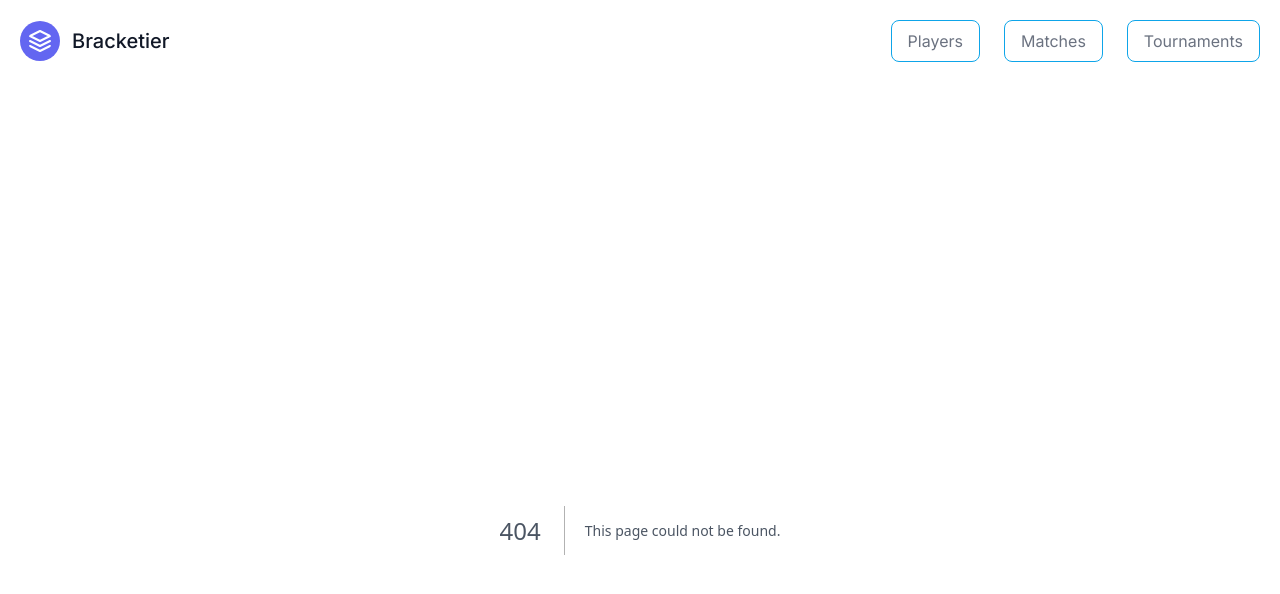
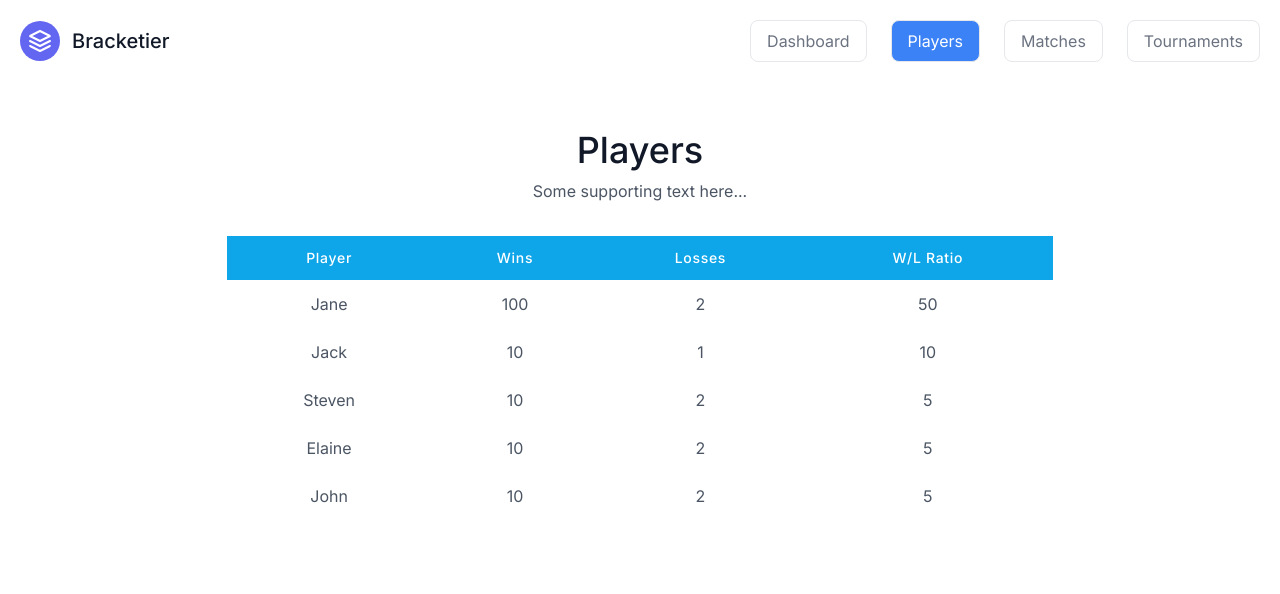
Before and after one commit to Zaffri/bracketier, a Next.js app: page /players in a window 1280 px wide. Before the commit this address had no page. Shown: the top 594 px of the page. Built offline with nearby package versions, Linux system fonts and the light colour scheme.

Commit message:
Base dashboard UI and nav active link CSS added

```diff
--- a/src/app/_data/provider.ts
+++ b/src/app/_data/provider.ts
@@ -9,9 +9,9 @@ const baseHeaders = {};
 
 export default async function provider (config: providerConfig) {
   const { path, method, headers, body } = config;
-  console.log('Calling: ', `/api/${path}`);
+  console.log('Calling: ', `/api${path}`);
 
-  const response = await fetch(`/api/${path}`, {
+  const response = await fetch(`/api${path}`, {
     method,
     headers: { ...baseHeaders, ...(headers && headers) },
     body: JSON.stringify(body)
--- a/src/app/layout.tsx
+++ b/src/app/layout.tsx
@@ -6,8 +6,8 @@ import Appbar from '@/components/Appbar';
 const inter = Inter({ subsets: ['latin'] })
 
 export const metadata: Metadata = {
-  title: 'Tournament App',
-  description: 'Generated by create next app',
+  title: 'Bracketier',
+  description: 'Tournament app',
 }
 
 export default function RootLayout({
--- a/src/app/matches/page.tsx
+++ b/src/app/matches/page.tsx
@@ -1,6 +1,7 @@
 'use client';
 import { useEffect, useState } from 'react';
 import { getMatches } from '@/app/_data/match';
+import PageTitle from "@/components/PageTitle";
 import Table from "@/components/Table";
 
 export default function Matches() {
@@ -21,7 +22,7 @@ export default function Matches() {
 
   return (
     <>
-      <h1 className="sm:text-4xl text-3xl font-medium title-font mb-2 text-gray-900 text-center">Matches</h1>
+      <PageTitle title="Matches" />
       <Table columns={ columns } rows={ matches } />
     </>
   );
--- a/src/app/page.tsx
+++ b/src/app/page.tsx
@@ -1,29 +1,29 @@
-'use client';
-import { useEffect, useState } from 'react';
-import { getPlayers } from '@/app/_data/player';
-import Table from "@/components/Table";
+import Card from "@/components/Card";
+import PageSubtitle from "@/components/PageSubtitle";
+import PageTitle from "@/components/PageTitle";
 
-export default function Home() {
-  const [players, setPlayers] = useState([]);
-  const [page, setPage] = useState(1);
-
-  useEffect(() => {
-    getPlayers(page)
-      .then(data => setPlayers(data))
-      .catch(e => console.error(e));
-  }, [page]);
-
-  const columns = [
-    { label: 'Player', key: 'player' },
-    { label: 'Wins', key: 'wins' },
-    { label: 'Losses', key: 'losses' },
-    { label: 'W/L Ratio', key: 'wlratio' }
-  ];
-
+export default function Dashboard() {
   return (
     <>
-      <h1 className="sm:text-4xl text-3xl font-medium title-font mb-2 text-gray-900 text-center">Players</h1>
-      <Table columns={ columns } rows={ players } />
+      <PageTitle title="Dashboard" />
+
+      <div className="mt-7">
+        <PageSubtitle subtitle="General stats" />
+
+        <div className="grid grid-cols-3 gap-4 pb-5">
+          <Card bgColour="bg-sky-500" subtitleColour="text-sky-200" titleColour="text-sky-800" subtitle="Total tournaments played" title="8" />
+          <Card bgColour="bg-sky-500" subtitleColour="text-sky-200" titleColour="text-sky-800" subtitle="Total matches played" title="100" />
+          <Card bgColour="bg-sky-500" subtitleColour="text-sky-200" titleColour="text-sky-800" subtitle="Total players" title="11" />
+        </div>
+
+        <PageSubtitle subtitle="Player stats" />
+
+        <div className="grid grid-cols-3 gap-4">
+          <Card bgColour="bg-violet-500" subtitleColour="text-violet-300" titleColour="text-violet-800" subtitle="Most tournament wins" title="Andy" />
+          <Card bgColour="bg-violet-500" subtitleColour="text-violet-300" titleColour="text-violet-800" subtitle="Most match wins" title="Steven" />
+          <Card bgColour="bg-violet-500" subtitleColour="text-violet-300" titleColour="text-violet-800" subtitle="Largest winning streak" title="15 (Lyn)" />
+        </div>
+      </div>
     </>
   );
 };
--- /dev/null
+++ b/src/app/players/page.tsx
@@ -0,0 +1,30 @@
+'use client';
+import { useEffect, useState } from 'react';
+import { getPlayers } from '@/app/_data/player';
+import PageTitle from "@/components/PageTitle";
+import Table from "@/components/Table";
+
+export default function Home() {
+  const [players, setPlayers] = useState([]);
+  const [page, setPage] = useState(1);
+
+  useEffect(() => {
+    getPlayers(page)
+      .then(data => setPlayers(data))
+      .catch(e => console.error(e));
+  }, [page]);
+
+  const columns = [
+    { label: 'Player', key: 'player' },
+    { label: 'Wins', key: 'wins' },
+    { label: 'Losses', key: 'losses' },
+    { label: 'W/L Ratio', key: 'wlratio' }
+  ];
+
+  return (
+    <>
+      <PageTitle title="Players" />
+      <Table columns={ columns } rows={ players } />
+    </>
+  );
+};
--- a/src/app/tournaments/page.tsx
+++ b/src/app/tournaments/page.tsx
@@ -1,6 +1,7 @@
 'use client';
 import { useEffect, useState } from 'react';
 import { getTournaments } from '@/app/_data/tournament';
+import PageTitle from "@/components/PageTitle";
 import Table from "@/components/Table";
 
 export default function Tournaments() {
@@ -22,7 +23,7 @@ export default function Tournaments() {
 
   return (
     <>
-      <h1 className="sm:text-4xl text-3xl font-medium title-font mb-2 text-gray-900 text-center">Tournaments</h1>
+      <PageTitle title="Tournaments" />
       <Table columns={ columns } rows={ tournaments } />
     </>
   );
--- a/src/components/Appbar.tsx
+++ b/src/components/Appbar.tsx
@@ -1,13 +1,26 @@
+'use client';
+import type { ReactNode } from 'react';
 import Link from 'next/link';
-import type { ReactNode } from 'react';
+import { usePathname } from 'next/navigation';
 
 const links = [
-  { text: 'Players', path: '/' },
+  { text: 'Dashboard', path: '/' },
+  { text: 'Players', path: '/players' },
   { text: 'Matches', path: '/matches' },
   { text: 'Tournaments', path: '/tournaments' },
 ];
 
+
 export default function Appbar () {
+  const getLinkClasses = (linkPath: string) => {
+    const baseLinkClasses = 'flex px-4 py-2 ml-6 border rounded-lg';
+    // TODO: fix later
+    // eslint-disable-next-line react-hooks/rules-of-hooks
+    return linkPath === usePathname() ?
+      `${baseLinkClasses} text-white bg-blue-500 hover:bg-blue-600` :
+      `${baseLinkClasses} hover:text-white text-gray-500 hover:bg-blue-500`;
+  }
+
   return (
     <header className="text-gray-600 body-font">
       <div className="container mx-auto flex flex-wrap p-5 flex-col justify-between md:flex-row items-center">
@@ -20,8 +33,8 @@ export default function Appbar () {
         <nav className="flex flex-wrap text-base justify-items-end">
           {links && links.map<ReactNode>((link) => {
             return (
-              <Link href={link.path} key={link.text} className='hover:text-blue-400'>
-                <div className='flex px-4 py-2 ml-6 border border-sky-500 hover:text-white text-gray-500 hover:bg-blue-500 rounded-lg'>
+              <Link href={link.path} key={link.text} className=''>
+                <div className={getLinkClasses(link.path)}>
                   { link.text }
                 </div>
               </Link>
--- /dev/null
+++ b/src/components/Card.tsx
@@ -0,0 +1,21 @@
+type CardProps = {
+  subtitle: string;
+  title: string;
+  bgColour: string;
+  subtitleColour: string;
+  titleColour: string;
+};
+
+export default function Card ({ subtitle, title, bgColour, subtitleColour, titleColour }: CardProps) {
+  return (
+    <div className={`h-full ${bgColour} px-8 pt-16 pb-24 rounded-lg overflow-hidden text-center`}>
+      <h2 className={`tracking-widest text-md title-font font-medium ${subtitleColour} mb-1`}>
+        { subtitle }
+      </h2>
+
+      <h2 className={`title-font text-3xl font-semibold ${titleColour} mb-3`}>
+        { title }
+      </h2>
+    </div>
+  );
+};
--- /dev/null
+++ b/src/components/PageSubtitle.tsx
@@ -0,0 +1,7 @@
+export default function PageSubtitle({ subtitle }: { subtitle: string }) {
+  return (
+    <h3 className="text-lg font-medium title-font mb-2 text-gray-900">
+      { subtitle }
+    </h3>
+  );
+};
--- /dev/null
+++ b/src/components/PageTitle.tsx
@@ -0,0 +1,7 @@
+export default function PageTitle({ title }: { title: string }) {
+  return (
+    <h1 className="sm:text-4xl text-3xl font-medium title-font mb-2 text-gray-900 text-center">
+      { title }
+    </h1>
+  );
+};
```
